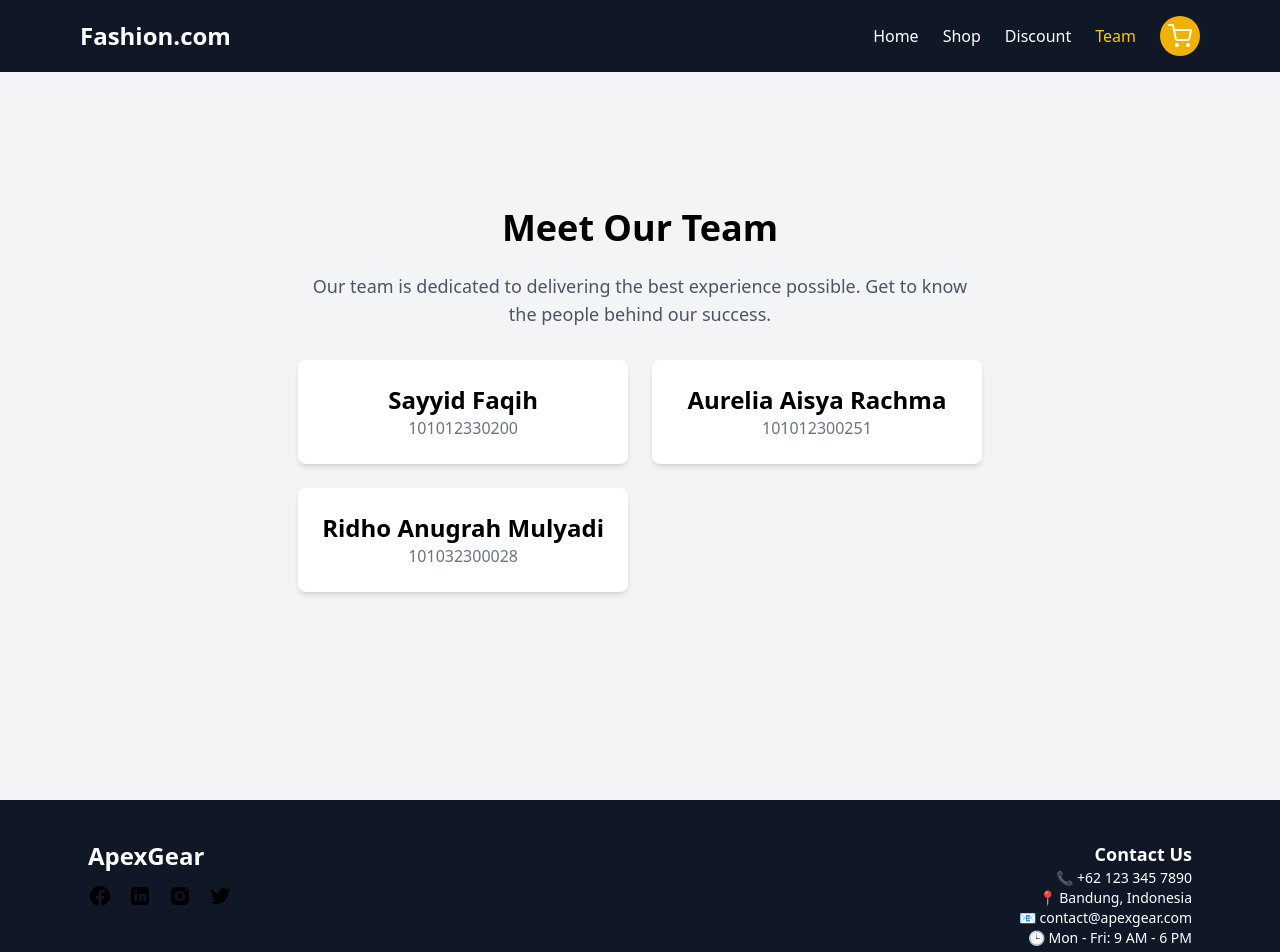
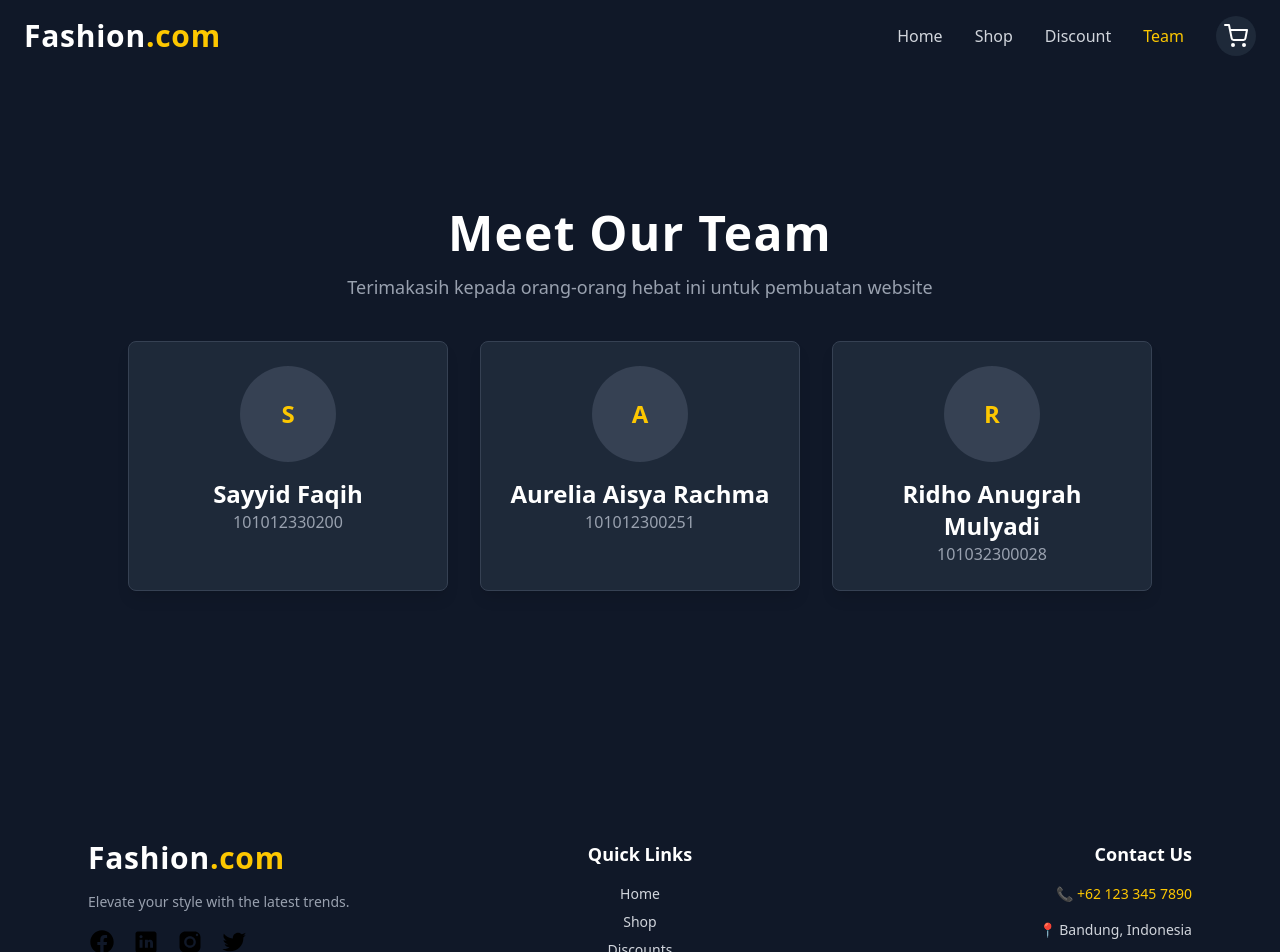
Before and after one commit to 1leuk/Webdev-CR, a Next.js app: page /team in a window 1280 px wide. Shown: the top 952 px of the page. Built offline with nearby package versions, Linux system fonts and the light colour scheme.

Commit message:
redesign stuff and added a success page

```diff
--- a/app/checkout/page.tsx
+++ b/app/checkout/page.tsx
@@ -71,10 +71,10 @@ export default function CheckoutPage() {
   }
 
   return (
-    <div className="min-h-screen pt-24 pb-10 px-4 bg-gray-50">
+    <div className="min-h-screen pt-24 pb-10 px-4 bg-[#1a1f2e]">
       <Toaster position="top-right" />
       <div className="max-w-6xl mx-auto">
-        <h1 className="text-3xl font-bold text-gray-900 mb-8">Checkout</h1>
+        <h1 className="text-3xl font-bold text-white mb-8">Checkout</h1>
 
         <div className="grid grid-cols-1 lg:grid-cols-3 gap-8">
           {/* Checkout Form */}
--- a/app/team/layout.tsx
+++ b/app/team/layout.tsx
@@ -1,12 +1,12 @@
 import Navbar from "@/components/Navbar";
-import Footer from "@/components/footer"; // 🔥 Import Footer
+import Footer from "@/components/footer";
 
 export default function Layout({ children }: { children: React.ReactNode }) {
   return (
     <div className="min-h-screen flex flex-col">
       <Navbar />
       <main className="flex-grow">{children}</main>
-      <Footer /> {/* 🔥 Footer ada di semua halaman */}
+      <Footer />
     </div>
   );
 }
--- a/app/team/page.tsx
+++ b/app/team/page.tsx
@@ -5,20 +5,31 @@ export default function TeamPage() {
     { name: "Sayyid Faqih", role: "101012330200" },
     { name: "Aurelia Aisya Rachma", role: "101012300251" },
     { name: "Ridho Anugrah Mulyadi", role: "101032300028" },
-
   ];
 
   return (
-    <div className="min-h-screen bg-gray-100 flex flex-col items-center justify-center p-8">
-      <h1 className="text-4xl font-bold mb-6">Meet Our Team</h1>
-      <p className="text-lg text-gray-600 mb-8 text-center max-w-2xl">
-        Our team is dedicated to delivering the best experience possible. Get to know the people behind our success.
+    <div className="min-h-screen bg-gray-900 flex flex-col items-center justify-center px-6 py-16 text-gray-300">
+      {/* Title & Description */}
+      <h1 className="text-5xl font-extrabold text-white mb-4 tracking-wide animate-fadeIn">
+        Meet Our Team
+      </h1>
+      <p className="text-lg text-gray-400 mb-10 text-center max-w-2xl animate-fadeIn delay-200">
+        Terimakasih kepada orang-orang hebat ini untuk pembuatan website
       </p>
-      <div className="grid grid-cols-1 md:grid-cols-2 gap-6">
+
+      {/* Team Grid */}
+      <div className="grid grid-cols-1 sm:grid-cols-2 md:grid-cols-3 gap-8 w-full max-w-5xl">
         {teamMembers.map((member, index) => (
-          <div key={index} className="bg-white p-6 rounded-lg shadow-md text-center">
-            <h2 className="text-2xl font-semibold">{member.name}</h2>
-            <p className="text-gray-500">{member.role}</p>
+          <div
+            key={index}
+            className="relative bg-gray-800 bg-opacity-80 backdrop-blur-lg border border-gray-700 p-6 rounded-lg shadow-lg text-center transform transition duration-300 hover:scale-105 hover:border-yellow-400"
+          >
+            {/* Cool Avatar Placeholder */}
+            <div className="w-24 h-24 mx-auto mb-4 bg-gray-700 rounded-full flex items-center justify-center text-2xl font-bold text-yellow-400">
+              {member.name[0]}
+            </div>
+            <h2 className="text-2xl font-semibold text-white">{member.name}</h2>
+            <p className="text-gray-400">{member.role}</p>
           </div>
         ))}
       </div>
--- a/components/Navbar.tsx
+++ b/components/Navbar.tsx
@@ -16,7 +16,7 @@ export default function Navbar() {
   // Detect scroll position
   useEffect(() => {
     const handleScroll = () => {
-      setIsScrolled(window.scrollY > 50); // If scrolled more than 50px, set background
+      setIsScrolled(window.scrollY > 50);
     };
     window.addEventListener("scroll", handleScroll);
     return () => window.removeEventListener("scroll", handleScroll);
@@ -25,17 +25,17 @@ export default function Navbar() {
   return (
     <nav
       className={`fixed top-0 left-0 w-full z-50 text-white transition-all ${
-        isScrolled ? "bg-gray-900 bg-opacity-90 shadow-lg" : "bg-gray-900"
+        isScrolled ? "bg-gray-900 bg-opacity-95 shadow-md" : "bg-transparent"
       }`}
     >
-      <div className="max-w-6xl mx-auto p-4 flex justify-between items-center">
+      <div className="max-w-7xl mx-auto px-6 py-4 flex justify-between items-center">
         {/* Logo */}
-        <Link href="/" className="text-2xl font-bold text-white">
-          Fashion.com
+        <Link href="/" className="text-3xl font-bold tracking-wide">
+          Fashion<span className="text-yellow-400">.com</span>
         </Link>
 
         {/* Desktop Menu */}
-        <div className="hidden md:flex items-center space-x-6">
+        <div className="hidden md:flex items-center space-x-8">
           {[
             { name: "Home", path: "/home" },
             { name: "Shop", path: "/home/shop" },
@@ -45,8 +45,10 @@ export default function Navbar() {
             <Link
               key={item.path}
               href={item.path}
-              className={`hover:text-yellow-400 transition ${
-                pathname === item.path ? "text-yellow-400" : ""
+              className={`relative font-medium transition duration-300 ${
+                pathname === item.path
+                  ? "text-yellow-400"
+                  : "text-gray-300 hover:text-yellow-400"
               }`}
             >
               {item.name}
@@ -56,13 +58,13 @@ export default function Navbar() {
           {/* Cart Icon */}
           <Link
             href="/cart"
-            className="relative flex items-center hover:text-yellow-400 transition group"
+            className="relative flex items-center group"
             aria-label="Shopping Cart"
           >
-            <div className="relative p-2 rounded-full bg-yellow-500 bg-opacity-0 group-hover:bg-opacity-20 transition-all">
+            <div className="relative p-2 rounded-full bg-gray-800 hover:bg-gray-700 transition-all">
               <FiShoppingCart className="text-2xl" />
               {cartItemCount > 0 && (
-                <span className="absolute -top-1 -right-1 bg-yellow-500 text-gray-900 rounded-full text-xs font-bold flex items-center justify-center min-w-5 h-5 px-1">
+                <span className="absolute -top-1 -right-2 bg-yellow-500 text-gray-900 rounded-full text-xs font-bold flex items-center justify-center min-w-5 h-5 px-1 shadow-md">
                   {cartItemCount}
                 </span>
               )}
@@ -70,18 +72,14 @@ export default function Navbar() {
           </Link>
         </div>
 
-        {/* Mobile Menu Button and Cart Icon */}
+        {/* Mobile Menu Button */}
         <div className="md:hidden flex items-center space-x-4">
           {/* Cart Icon for Mobile */}
-          <Link
-            href="/cart"
-            className="relative flex items-center hover:text-yellow-400 transition"
-            aria-label="Shopping Cart"
-          >
-            <div className="relative p-1">
+          <Link href="/cart" className="relative flex items-center" aria-label="Shopping Cart">
+            <div className="relative p-2 hover:text-yellow-400 transition">
               <FiShoppingCart className="text-2xl" />
               {cartItemCount > 0 && (
-                <span className="absolute -top-1 -right-1 bg-yellow-500 text-gray-900 rounded-full text-xs font-bold flex items-center justify-center min-w-5 h-5 px-1">
+                <span className="absolute -top-1 -right-2 bg-yellow-500 text-gray-900 rounded-full text-xs font-bold flex items-center justify-center min-w-5 h-5 px-1 shadow-md">
                   {cartItemCount}
                 </span>
               )}
@@ -89,18 +87,27 @@ export default function Navbar() {
           </Link>
 
           {/* Menu Toggle */}
-          <button
-            className="text-2xl text-white"
-            onClick={() => setIsOpen(!isOpen)}
-          >
+          <button className="text-2xl text-white" onClick={() => setIsOpen(!isOpen)}>
             {isOpen ? <FiX /> : <FiMenu />}
           </button>
         </div>
       </div>
 
       {/* Mobile Menu */}
-      {isOpen && (
-        <div className="md:hidden flex flex-col space-y-4 mt-2 bg-gray-800 p-4 rounded-b-lg">
+      <div
+        className={`fixed inset-0 bg-black bg-opacity-70 backdrop-blur-lg transform transition-all ${
+          isOpen ? "translate-x-0 opacity-100" : "translate-x-full opacity-0"
+        } md:hidden`}
+      >
+        <div className="absolute right-0 w-64 bg-gray-900 shadow-lg h-full flex flex-col p-6">
+          <button
+            className="text-3xl text-white self-end"
+            onClick={() => setIsOpen(false)}
+          >
+            <FiX />
+          </button>
+
+          <nav className="mt-6 flex flex-col space-y-6">
             {[
               { name: "Home", path: "/home" },
               { name: "Shop", path: "/home/shop" },
@@ -110,14 +117,15 @@ export default function Navbar() {
               <Link
                 key={item.path}
                 href={item.path}
-              className="hover:text-yellow-400 transition text-white"
+                className="text-lg text-gray-300 hover:text-yellow-400 transition"
                 onClick={() => setIsOpen(false)}
               >
                 {item.name}
               </Link>
             ))}
+          </nav>
         </div>
-      )}
+      </div>
     </nav>
   );
 }
--- a/components/footer.tsx
+++ b/components/footer.tsx
@@ -3,37 +3,57 @@ import Image from "next/image";
 
 export default function Footer() {
   return (
-    <footer className="bg-gray-900 text-white py-10">
-      <div className="max-w-6xl mx-auto px-6 grid grid-cols-1 md:grid-cols-3 gap-6">
-        {/* Left Section - Brand Name */}
-        <div>
-          <h2 className="text-2xl font-bold">ApexGear</h2>
-          <div className="flex space-x-4 mt-3">
-            <Link href="#">
-              <Image src="/assets/facebook.svg" alt="Facebook" width={24} height={24} />
-            </Link>
-            <Link href="#">
-              <Image src="/assets/linkedin.svg" alt="LinkedIn" width={24} height={24} />
-            </Link>
-            <Link href="#">
-              <Image src="/assets/instagram.svg" alt="Instagram" width={24} height={24} />
-            </Link>
-            <Link href="#">
-              <Image src="/assets/twitter.svg" alt="Twitter" width={24} height={24} />
-            </Link>
+    <footer className="bg-gray-900 text-gray-300 py-10">
+      <div className="max-w-6xl mx-auto px-6 grid grid-cols-1 md:grid-cols-3 gap-8">
+        {/* Left Section - Brand Name & Socials */}
+        <div className="space-y-4">
+          <h2 className="text-3xl font-bold text-white tracking-wide">
+            Fashion<span className="text-yellow-400">.com</span>
+          </h2>
+          <p className="text-sm text-gray-400">
+            Elevate your style with the latest trends.
+          </p>
+          <div className="flex space-x-4">
+            {[
+              { name: "Facebook", src: "/assets/facebook.svg" },
+              { name: "LinkedIn", src: "/assets/linkedin.svg" },
+              { name: "Instagram", src: "/assets/instagram.svg" },
+              { name: "Twitter", src: "/assets/twitter.svg" },
+            ].map((social) => (
+              <Link key={social.name} href="#" className="hover:opacity-75 transition">
+                <Image src={social.src} alt={social.name} width={28} height={28} />
+              </Link>
+            ))}
           </div>
         </div>
 
+        {/* Middle Section - Quick Links */}
+        <div className="space-y-4 text-center">
+          <h3 className="text-lg font-semibold text-white">Quick Links</h3>
+          <ul className="space-y-2 text-sm">
+            {["Home", "Shop", "Discounts", "Our Team", "Contact Us"].map((link) => (
+              <li key={link}>
+                <Link href="#" className="hover:text-yellow-400 transition">
+                  {link}
+                </Link>
+              </li>
+            ))}
+          </ul>
+        </div>
+
         {/* Right Section - Contact Info */}
-        <div className="md:col-span-2 flex justify-end">
-          <div className="text-right">
-            <h3 className="text-lg font-semibold">Contact Us</h3>
-            <p className="text-sm">📞 +62 123 345 7890</p>
-            <p className="text-sm">📍 Bandung, Indonesia</p>
-            <p className="text-sm">📧 contact@apexgear.com</p>
-            <p className="text-sm">🕒 Mon - Fri: 9 AM - 6 PM</p>
-          </div>
+        <div className="text-right space-y-4">
+          <h3 className="text-lg font-semibold text-white">Contact Us</h3>
+          <p className="text-sm">📞 <span className="text-yellow-400">+62 123 345 7890</span></p>
+          <p className="text-sm">📍 Bandung, Indonesia</p>
+          <p className="text-sm">📧 <span className="text-yellow-400">contact@fashionly.com</span></p>
+          <p className="text-sm">🕒 Mon - Fri: 9 AM - 6 PM</p>
         </div>
+      </div>
+
+      {/* Bottom Footer */}
+      <div className="mt-10 text-center text-xs text-gray-500 border-t border-gray-700 pt-4">
+        © {new Date().getFullYear()} Fashion.com - All Rights Reserved.
       </div>
     </footer>
   );
```
Also changed, not shown: app/cart/page.tsx (+58 -84 lines), app/checkout/success/page.tsx (added, +57 -0 lines), app/discount/page.tsx (+21 -27 lines), app/home/shop/page.tsx (+10 -10 lines). Lines whose indentation alone changed are shown as unchanged.
